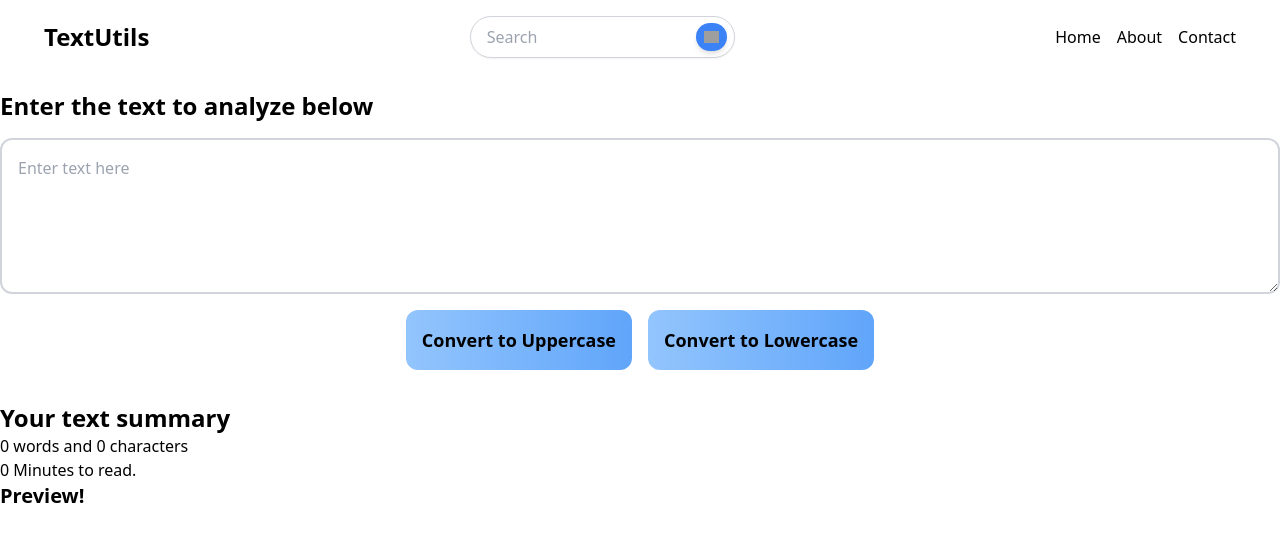
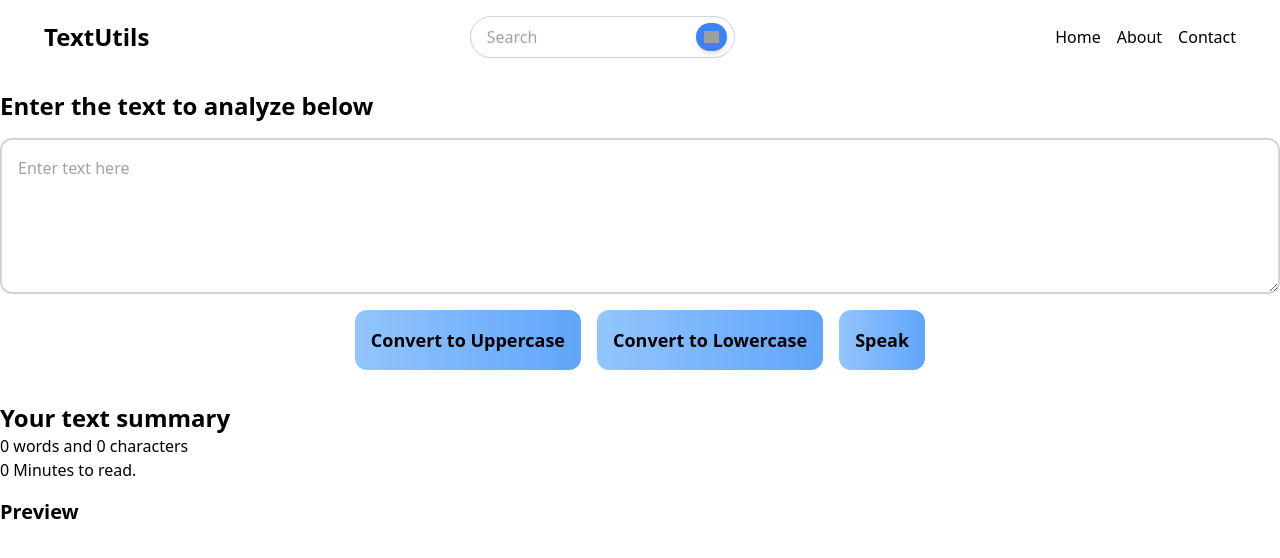
Before and after one commit to sajjadislam523/app-textutils, a React (Create React App) app: page / in a window 1280 px wide. Shown: the top 558 px of the page. Built offline with nearby package versions, Linux system fonts and the light colour scheme; grey boxes are pictures that could not be loaded.

Commit message:
Added some description and a button for hearing the texts

```diff
--- a/src/components/TextForm.js
+++ b/src/components/TextForm.js
@@ -18,6 +18,22 @@ export default function TextForm(props) {
         setText(event.target.value);
     }
 
+    const speak = () => {
+        let msg = new SpeechSynthesisUtterance(text);
+        window.speechSynthesis.speak(msg);
+
+        const toggle = document.getElementById('toggle')
+        if (toggle.textContent === "Speak") {
+            toggle.innerHTML = "Stop";
+        }
+        else {
+            toggle.innerHTML = "Speak";
+            if (toggle.innerHTML === "Speak") {
+                window.speechSynthesis.cancel();
+            }
+        }
+    }
+
     const [text, setText] = useState('');
 
     return (
@@ -27,11 +43,13 @@ export default function TextForm(props) {
                     <h1 className='text-2xl font-bold'>{props.heading}</h1>
                     <textarea className='p-4 border-2 border-gray-300 focus:outline-none rounded-xl' placeholder='Enter text here' onChange={handleOnChange} value={text} id="myBox" rows="5" cols="50"></textarea>
                 </div>
-                <div className='flex items-center justify-center gap-4'>
+                <div className='flex flex-wrap items-center justify-center gap-4'>
 
                     <button onClick={handleUpClick} className='p-4 md:text-lg font-bold transition-all duration-500 ease-in-out bg-gradient-to-r from-blue-300 to-blue-400 md:hover:text-xl hover:from-blue-400 hover:to-blue-500 hover:scale-105 hover:shadow-2xl hover:text-white rounded-xl'>Convert to Uppercase</button>
 
                     <button onClick={handleLowClick} className='p-4 md:text-lg font-bold transition-all duration-500 ease-in-out bg-gradient-to-r from-blue-300 to-blue-400 md:hover:text-xl hover:from-blue-400 hover:to-blue-500 hover:scale-105 hover:shadow-2xl hover:text-white rounded-xl'>Convert to Lowercase</button>
+
+                    <button onClick={speak} id='toggle' className='p-4 md:text-lg font-bold transition-all duration-500 ease-in-out bg-gradient-to-r from-blue-300 to-blue-400 md:hover:text-xl hover:from-blue-400 hover:to-blue-500 hover:scale-105 hover:shadow-2xl hover:text-white rounded-xl'>Speak</button>
 
                 </div>
             </div>
@@ -39,7 +57,7 @@ export default function TextForm(props) {
                 <h1 className="text-2xl font-bold">Your text summary</h1>
                 <p>{text.trim().split(/\s+/).filter((word) => word.length > 0).length} words and {text.length} characters</p>
                 <p>{0.008 * text.trim().split(/\s+/).filter((word) => word.length > 0).length} Minutes to read.</p>
-                <h2 className='text-xl font-bold'>Preview!</h2>
+                <h2 className='text-xl py-4 font-bold'>Preview</h2>
                 <p>{text}</p>
             </div>
         </>
```
Also changed, not shown: 1 other file (tests, documents, lock files or other folders).
